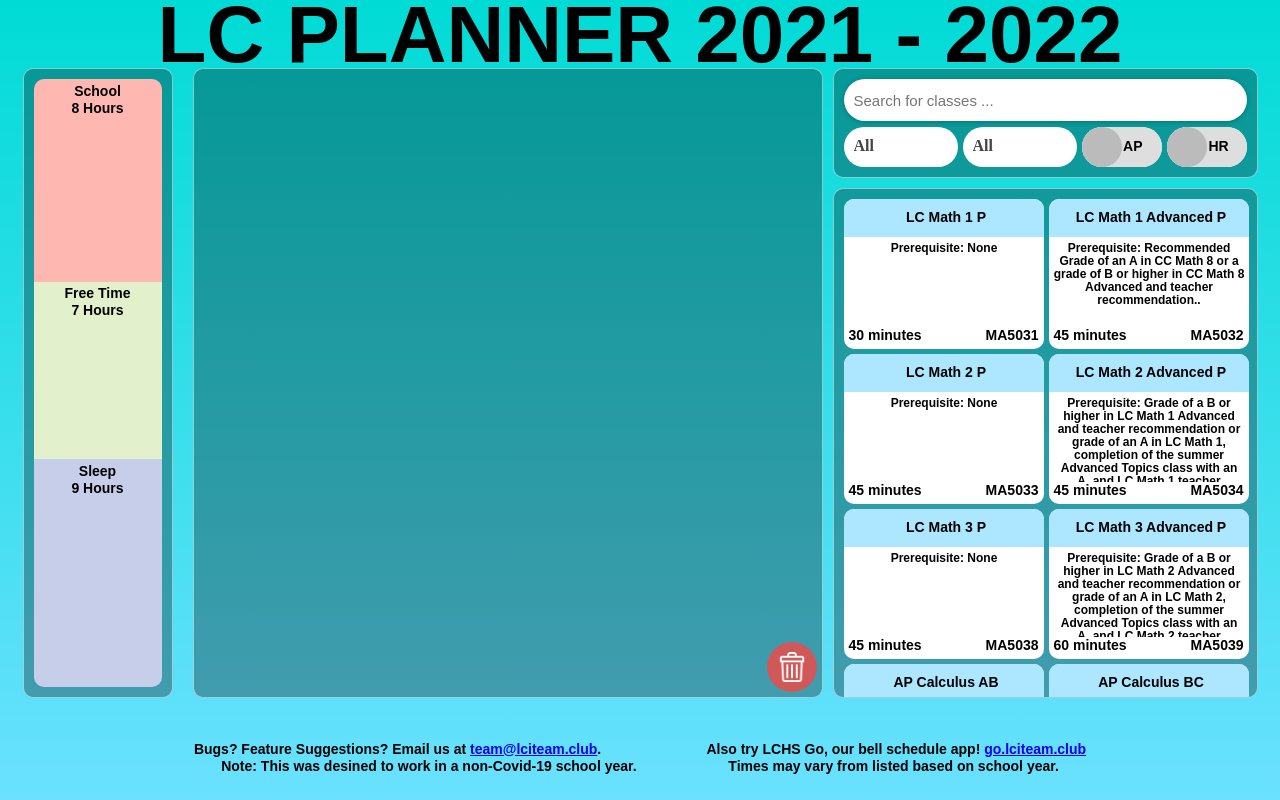
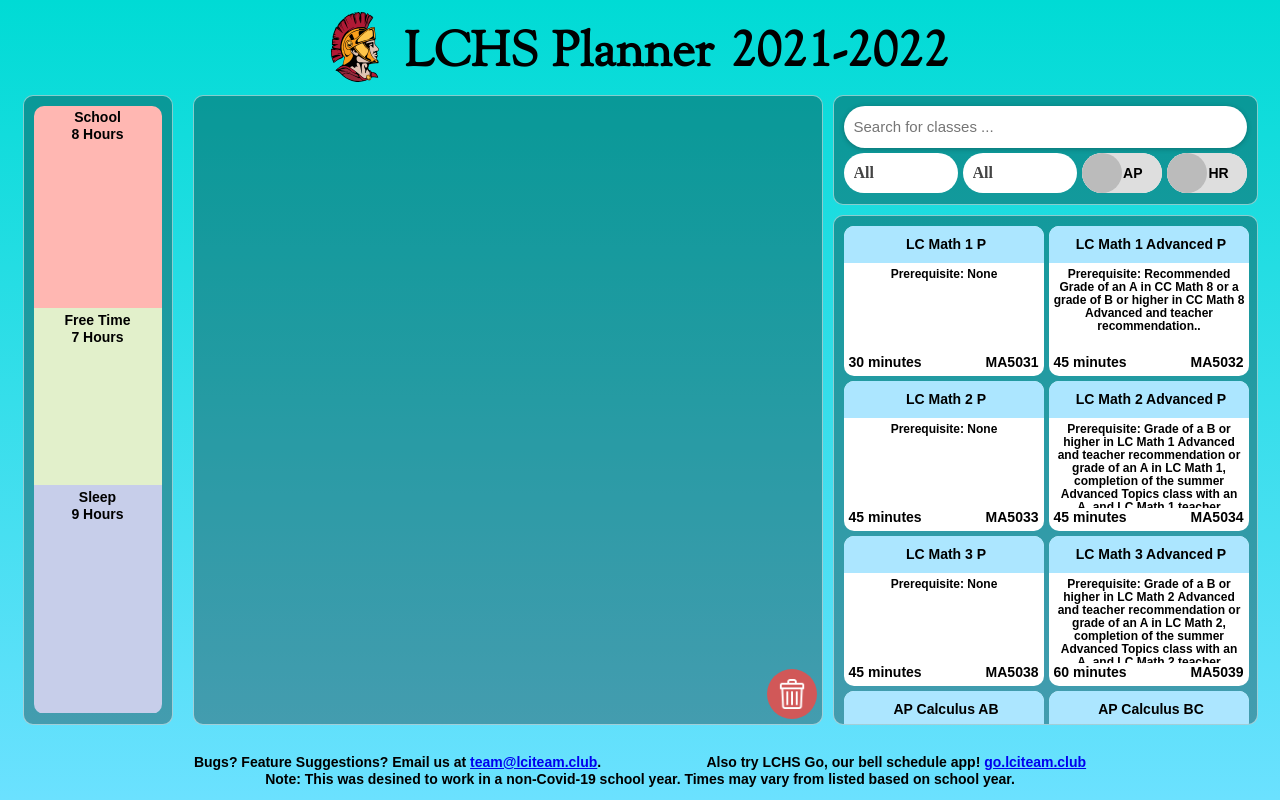
Before and after one commit to lchsiteam/schedule-planner, a plain HTML site: page index.html in a window 1280 px wide. Drawn offline with Linux system fonts and the light colour scheme; a script that the page names is missing; a web font is replaced by a local one.

Commit message:
title updates

```diff
--- a/css/style.css
+++ b/css/style.css
@@ -1,4 +1,9 @@
 @import url('https://fonts.googleapis.com/css2?family=Niramit:wght@700&display=swap');
+
+@font-face {
+	font-family: "LcFont";
+	src: url("/documents/Goudy_Old_Style_MT_W01.ttf");
+}
 
 .body {
   display:inline-block;
@@ -65,8 +70,28 @@ div {
   display:inline-block;
 }
 
+.top-text {
+	display: inline-block;
+}
+
+.spartan-logo {
+	height: 70px;
+	padding-right:20px;
+	display: inline-block;
+	vertical-align: bottom;
+}
+
 .title-text {
-	font-size: 80px;
+	font-size: 50px;
+	font-family: 'LcFont';
+	display: inline-block;
+	margin-bottom: 25px;
+}
+
+.years-text {
+	font-size: 50px;
+	font-family: 'LcFont';
+	display: inline-block;
 }
 
 .center-elements {
--- a/index.html
+++ b/index.html
@@ -4,8 +4,8 @@
 <head>
   <meta charset="utf-8" />
   <title>Lc Planner</title>
-  <link rel="icon" type="image/png" sizes="32x32" href="/img/favicon-32x32.png">
-  <link rel="icon" type="image/png" sizes="16x16" href="/img/favicon-16x16.png">
+  <link rel="icon" type="image/png" sizes="32x32" href="/documents/favicon-32x32.png">
+  <link rel="icon" type="image/png" sizes="16x16" href="/documents/favicon-16x16.png">
   <meta content="width=device-width, initial-scale=1" name="viewport" />
 
   <!-- Import font from google -->
@@ -31,7 +31,9 @@
     <div class="background"></div>
     <div class="app-container">
       <div class="top-text">
-        <div class="title-text">LC PLANNER 2021 - 2022</div>
+        <img src="documents/LCHS_Mascot_FullColor.svg" alt="Spartan" class='spartan-logo'>
+        <div class="title-text">LCHS Planner</div>
+        <div class="years-text">&nbsp;2021-2022</div>
       </div>
       <div class="center-elements">
         <div class="class-times">
@@ -107,7 +109,7 @@
           class="a">team@lciteam.club</a>. &emsp;&emsp;&emsp;&emsp;&emsp;&emsp;&emsp; Also try LCHS Go, our bell
         schedule app! <a href="https://go.lciteam.club" target="_blank">go.lciteam.club</a>
         <br>
-        Note: This was desined to work in a non-Covid-19 school year. &emsp;&emsp;&emsp;&emsp;&emsp;&emsp; Times may
+        Note: This was desined to work in a non-Covid-19 school year. Times may
         vary from listed based on school year.
       </div>
     </div>
```
Also changed, not shown: documents/Goudy_Old_Style_MT_W01.ttf (added), documents/LCHS_Mascot_FullColor.svg (added), documents/favicon-16x16.png (renamed from img/favicon-16x16.png), documents/favicon-32x32.png (renamed from img/favicon-32x32.png), documents/favicon.ico (renamed from favicon.ico).
